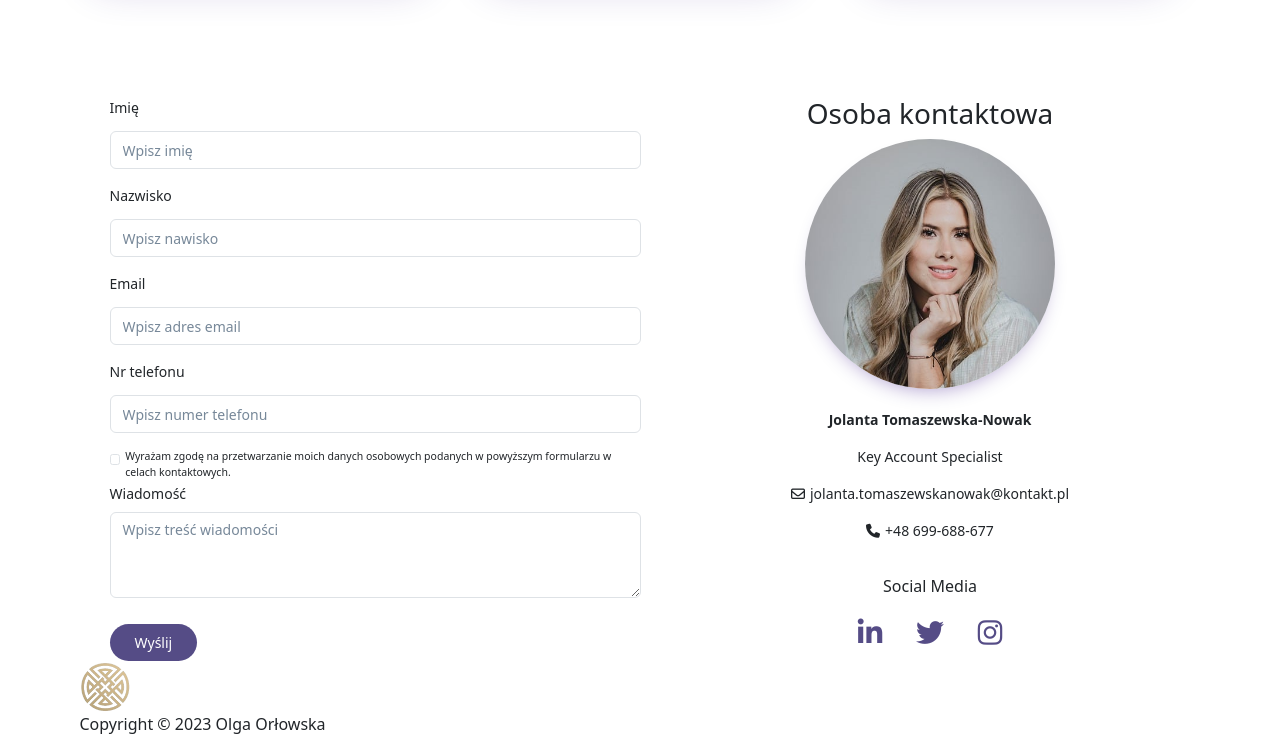
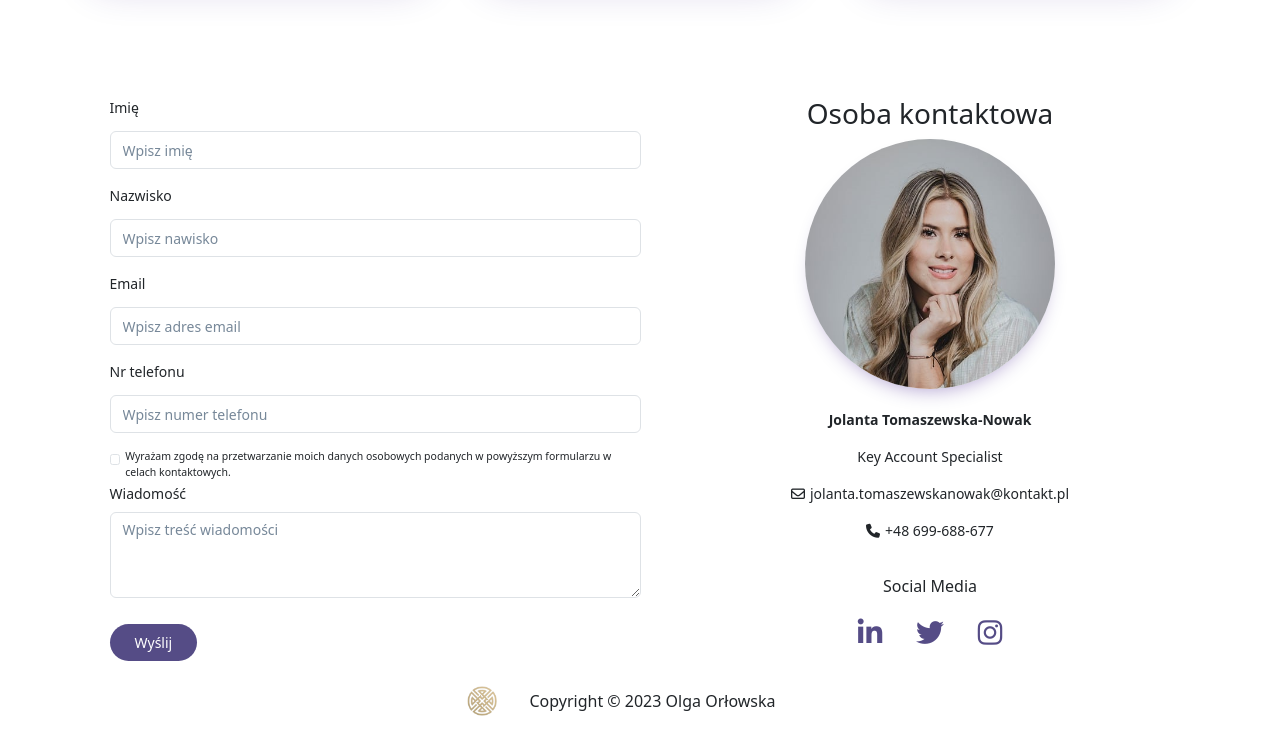
Before and after one commit to oorlowska/leadership-mastery, a plain HTML site: page index.html in a window 1280 px wide. Shown: the part 2341-3093 px from the top of the page. After the commit the page ends 3065 px from the top, so only its background shows below. Drawn offline with nearby package versions, Linux system fonts and the light colour scheme.

Commit message:
adjust footer

```diff
--- a/index.html
+++ b/index.html
@@ -85,7 +85,9 @@
         </p>
       </div>
 
-      <div class="product__details text-center d-flex justify-content-center align-items-center">
+      <div
+        class="product__details text-center d-flex justify-content-center align-items-center"
+      >
         <div class="product__details-shadow"></div>
         <div class="container">
           <h2>Pomagamy w osiąganiu najlepszych wyników</h2>
@@ -275,17 +277,10 @@
     </section>
 
     <footer>
-      <div class="container">
-        <div class="row">
-          <div class="col">
-            <a href="#" class="col-lg-2"
-              ><img src="./assets/logo.png" alt="logo firmy"
-            /></a>
-
-            <div class="col-lg-9">
-              <p>Copyright © 2023 Olga Orłowska</p>
-            </div>
-          </div>
+      <div  class="container">
+        <div class="d-flex justify-content-center align-items-center m-2 pt-3">
+          <a href="#"><img src="./assets/logo.png" alt="logo firmy"/></a>
+          <p class="copy">Copyright © 2023 Olga Orłowska</p>
         </div>
       </div>
     </footer>
--- a/main.css
+++ b/main.css
@@ -349,6 +349,9 @@ a {
 /* FOOTER */
 
 footer img {
-  width: 50px;
-  height: 50px;
+  width: 30px;
+  height: 30px;
 }
+.copy{
+  margin: 0 2rem
+}
```
